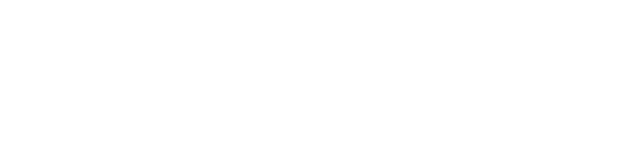
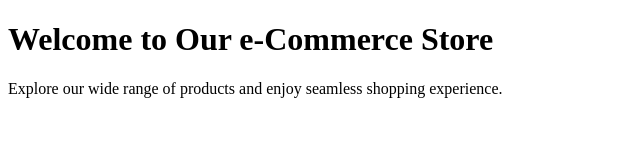
Before and after one commit to ritesh1145/E-commerce, a plain HTML site: page index.html in a window 1280 px wide. Shown: the whole page, without its empty margins (0-640 px from the left). Drawn offline with Linux system fonts and the light colour scheme.

Commit message:
adding headding

```diff
--- a/index.html
+++ b/index.html
@@ -3,9 +3,10 @@
 <head>
     <meta charset="UTF-8">
     <meta name="viewport" content="width=device-width, initial-scale=1.0">
-    <title>Document</title>
+    <title>e-Commerce</title>
 </head>
 <body>
-
+    <h1>Welcome to Our e-Commerce Store</h1>
+    <p>Explore our wide range of products and enjoy seamless shopping experience.</p>
 </body>
 </html>
```
